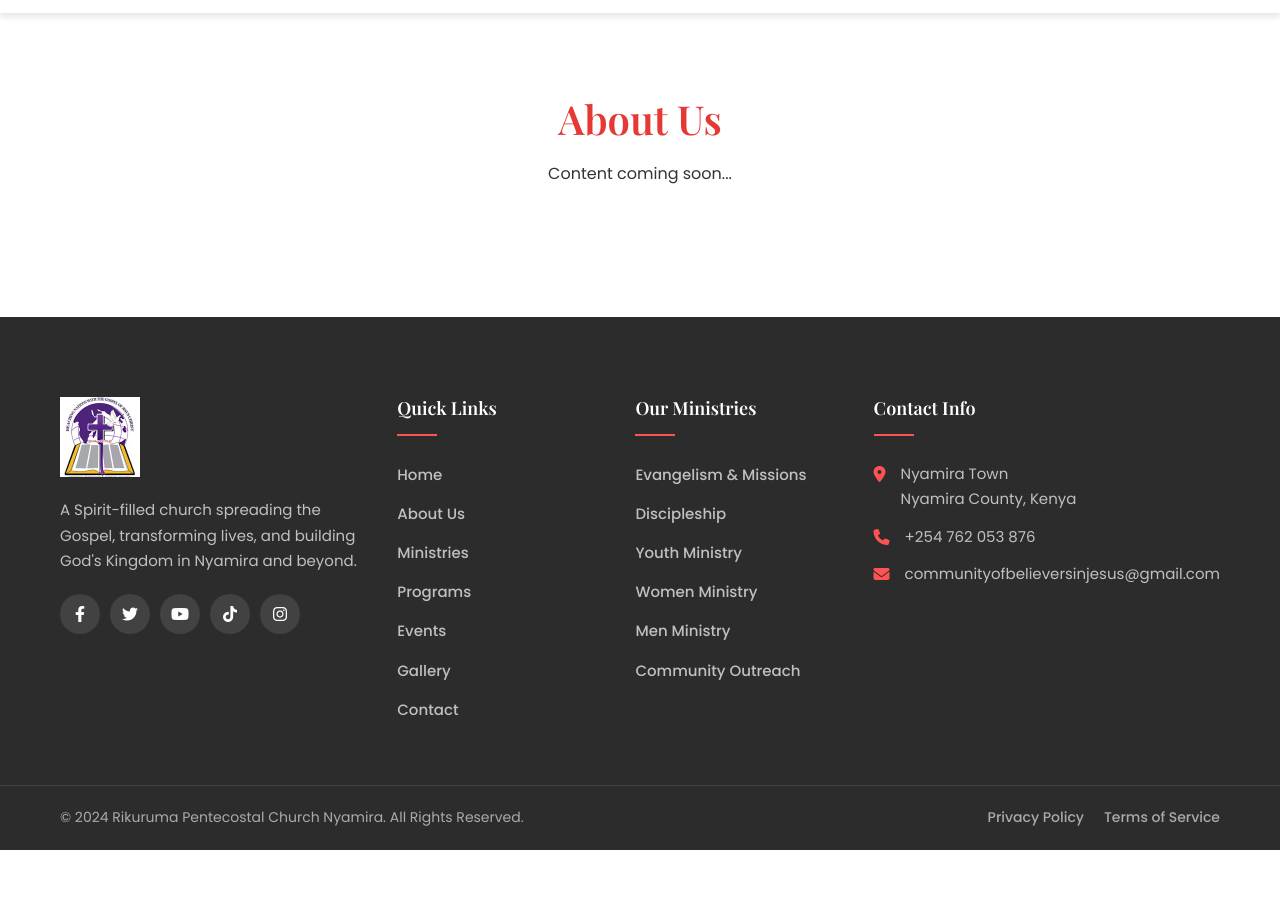
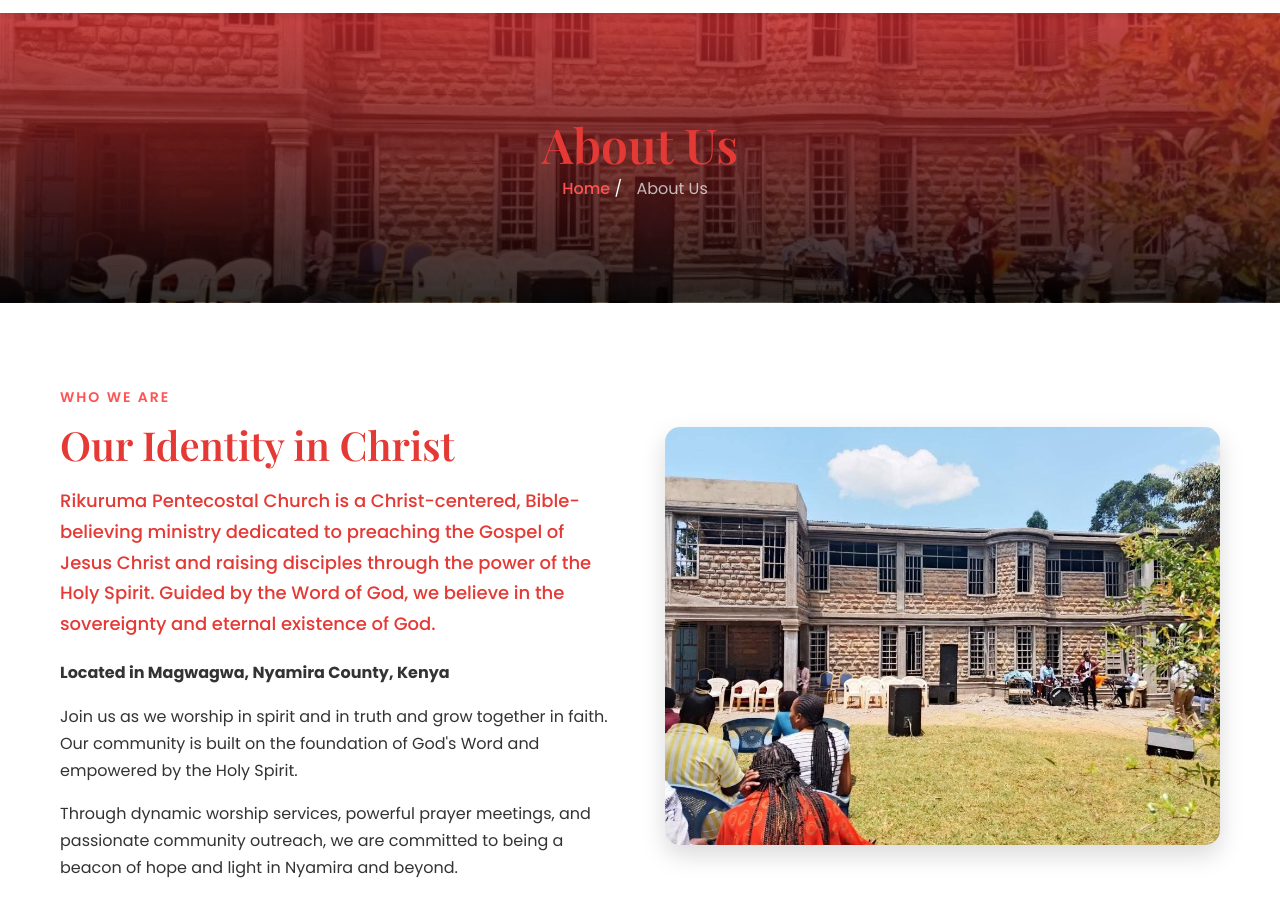
Before and after one commit to Kennedy-Mutuku/RIKURUMA-PENTECOSTAL-CHURCH-NYAMIRA-Front-End, a React (Vite) app: page /about in a window 1280 px wide. Shown: the part 137-1054 px from the top of the page. Before the commit the page ends 987 px from the top, so only its background shows below. Built offline with nearby package versions, Linux system fonts and the light colour scheme.

Commit message:
Create dedicated About page with Who We Are section and update App.jsx

```diff
--- a/src/App.jsx
+++ b/src/App.jsx
@@ -3,6 +3,7 @@ import Navbar from './components/Navbar';
 import Footer from './components/Footer';
 import BackToTop from './components/BackToTop';
 import Home from './pages/Home';
+import About from './pages/About';
 
 // Placeholder components for other pages
 const Placeholder = ({ title }) => (
@@ -21,7 +22,7 @@ function App() {
         <Navbar />
         <Routes>
           <Route path="/" element={<Home />} />
-          <Route path="/about" element={<Placeholder title="About Us" />} />
+          <Route path="/about" element={<About />} />
           <Route path="/ministries" element={<Placeholder title="Ministries" />} />
           <Route path="/programs" element={<Placeholder title="Programs" />} />
           <Route path="/events" element={<Placeholder title="Events" />} />
--- /dev/null
+++ b/src/pages/About.jsx
@@ -0,0 +1,89 @@
+import React from 'react';
+import { Link } from 'react-router-dom';
+
+const About = () => {
+    return (
+        <div className="about-page">
+            {/* Page Header */}
+            <div className="page-header" style={{ background: 'linear-gradient(rgba(198, 40, 40, 0.8), rgba(0, 0, 0, 0.8)), url("/images/about-church.jpg")', backgroundSize: 'cover', backgroundPosition: 'center', padding: '100px 0', textAlign: 'center', color: 'white' }}>
+                <div className="container">
+                    <h1>About Us</h1>
+                    <div className="breadcrumb">
+                        <Link to="/">Home</Link> / <span>About Us</span>
+                    </div>
+                </div>
+            </div>
+
+            {/* Who We Are Section */}
+            <section id="who-we-are" className="section">
+                <div className="container">
+                    <div className="row" style={{ display: 'grid', gridTemplateColumns: '1fr 1fr', gap: '50px', alignItems: 'center' }}>
+                        <div className="about-text">
+                            <span className="section-subtitle">Who We Are</span>
+                            <h2 className="section-title">Our Identity in Christ</h2>
+                            <p className="lead">
+                                Rikuruma Pentecostal Church is a Christ-centered, Bible-believing ministry dedicated to preaching the Gospel of Jesus Christ and raising disciples through the power of the Holy Spirit. Guided by the Word of God, we believe in the sovereignty and eternal existence of God.
+                            </p>
+                            <p>
+                                <strong>Located in Magwagwa, Nyamira County, Kenya</strong>
+                            </p>
+                            <p>
+                                Join us as we worship in spirit and in truth and grow together in faith. Our community is built on the foundation of God's Word and empowered by the Holy Spirit.
+                            </p>
+                            <p>
+                                Through dynamic worship services, powerful prayer meetings, and passionate community outreach, we are committed to being a beacon of hope and light in Nyamira and beyond.
+                            </p>
+                        </div>
+                        <div className="about-image">
+                            <img src="/images/about-church.jpg" alt="Rikuruma Pentecostal Church" style={{ width: '100%', borderRadius: '15px', boxShadow: 'var(--shadow-lg)' }} />
+                        </div>
+                    </div>
+                </div>
+            </section>
+
+            {/* Vision & Mission Section */}
+            <section id="vision-mission" className="section bg-light" style={{ backgroundColor: 'var(--bg-light)' }}>
+                <div className="container">
+                    <div className="row" style={{ display: 'grid', gridTemplateColumns: '1fr 1fr', gap: '40px' }}>
+                        <div className="vm-box" style={{ padding: '40px', backgroundColor: 'white', borderRadius: '15px', boxShadow: 'var(--shadow)' }}>
+                            <div className="icon" style={{ fontSize: '40px', color: 'var(--primary-color)', marginBottom: '20px' }}><i className="fas fa-eye"></i></div>
+                            <h3>Our Vision</h3>
+                            <p>To be a Spirit-empowered church that transforms Nyamira and beyond through the Gospel, raising up disciples who impact their generation for Christ.</p>
+                        </div>
+                        <div className="vm-box" style={{ padding: '40px', backgroundColor: 'white', borderRadius: '15px', boxShadow: 'var(--shadow)' }}>
+                            <div className="icon" style={{ fontSize: '40px', color: 'var(--primary-color)', marginBottom: '20px' }}><i className="fas fa-bullseye"></i></div>
+                            <h3>Our Mission</h3>
+                            <p>To worship God passionately, preach the Gospel boldly, disciple believers faithfully, and serve our community compassionately in the power of the Holy Spirit.</p>
+                        </div>
+                    </div>
+                </div>
+            </section>
+
+            {/* Statement of Faith */}
+            <section id="statement-of-faith" className="section">
+                <div className="container">
+                    <div className="section-header" style={{ textAlign: 'center', marginBottom: '50px' }}>
+                        <h2 className="section-title">What We Believe</h2>
+                        <p>Fundamental Truths of Rikuruma Pentecostal Church</p>
+                    </div>
+                    <div className="faith-grid" style={{ display: 'grid', gridTemplateColumns: 'repeat(auto-fit, minmax(300px, 1fr))', gap: '30px' }}>
+                        <div className="faith-item">
+                            <h4>The Word of God</h4>
+                            <p>We believe the Bible is the inspired and only infallible and authoritative Word of God.</p>
+                        </div>
+                        <div className="faith-item">
+                            <h4>The Holy Trinity</h4>
+                            <p>We believe that there is one God, eternally existent in three persons: Father, Son and Holy Spirit.</p>
+                        </div>
+                        <div className="faith-item">
+                            <h4>Salvation</h4>
+                            <p>We believe that for the salvation of lost and sinful people, regeneration by the Holy Spirit is absolutely essential.</p>
+                        </div>
+                    </div>
+                </div>
+            </section>
+        </div>
+    );
+};
+
+export default About;
```
